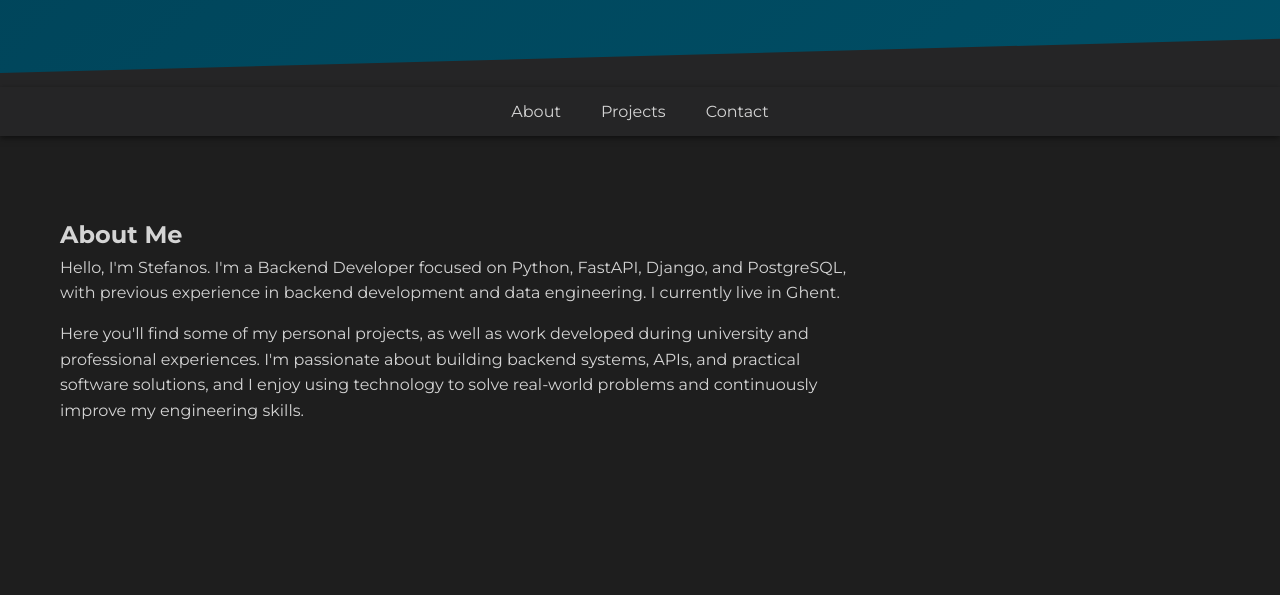
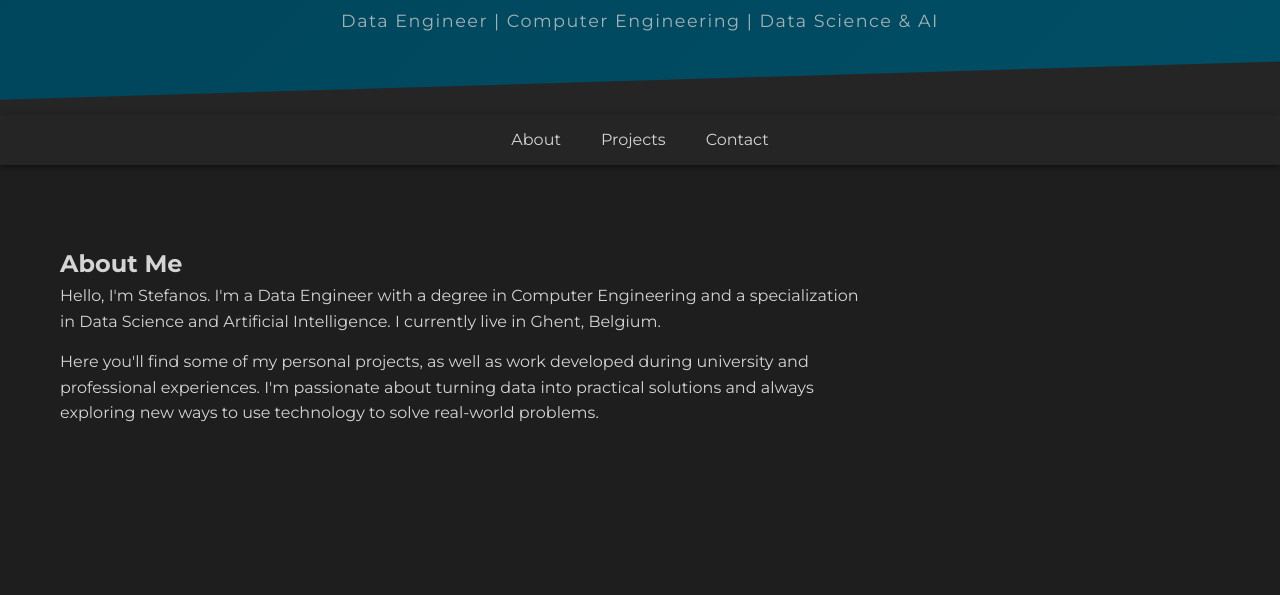
Before and after one commit to StefanosPanagoulias/portfolio-stefanos, a plain HTML site: page index.html in a window 1280 px wide. Shown: the part 160-755 px from the top of the page. Drawn offline with Linux system fonts and the light colour scheme.

Commit message:
Update index.html

```diff
--- a/index.html
+++ b/index.html
@@ -141,7 +141,7 @@
     <header>
         <div class="container">
             <h1>Stefanos Panagoulias Lucena</h1>
-            <p class="title"Backend Developer | Python, FastAPI & PostgreSQL | Django, SQLAlchemy & Docker | Data & API Integration Experience</p>
+            <p class="title">Data Engineer | Computer Engineering | Data Science & AI</p>
         </div>
     </header>
     <nav>
@@ -158,8 +158,8 @@
             <h2>About Me</h2>
             <div class="about-content">
                 <div class="about-text">
-                    <p>Hello, I'm Stefanos. I'm a Backend Developer focused on Python, FastAPI, Django, and PostgreSQL, with previous experience in backend development and data engineering. I currently live in Ghent.</p>
-                    <p>Here you'll find some of my personal projects, as well as work developed during university and professional experiences. I'm passionate about building backend systems, APIs, and practical software solutions, and I enjoy using technology to solve real-world problems and continuously improve my engineering skills.</p>
+                    <p>Hello, I'm Stefanos. I'm a Data Engineer with a degree in Computer Engineering and a specialization in Data Science and Artificial Intelligence. I currently live in Ghent, Belgium.</p>
+                    <p>Here you'll find some of my personal projects, as well as work developed during university and professional experiences. I'm passionate about turning data into practical solutions and always exploring new ways to use technology to solve real-world problems.</p>
                 </div>
             </div>
         </div>
```
